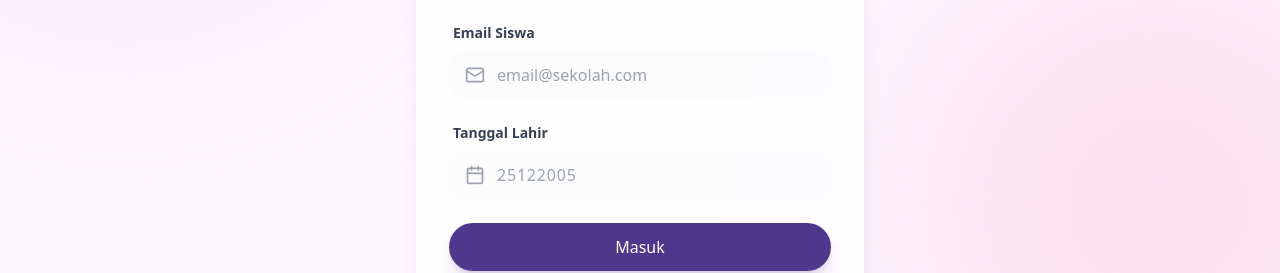
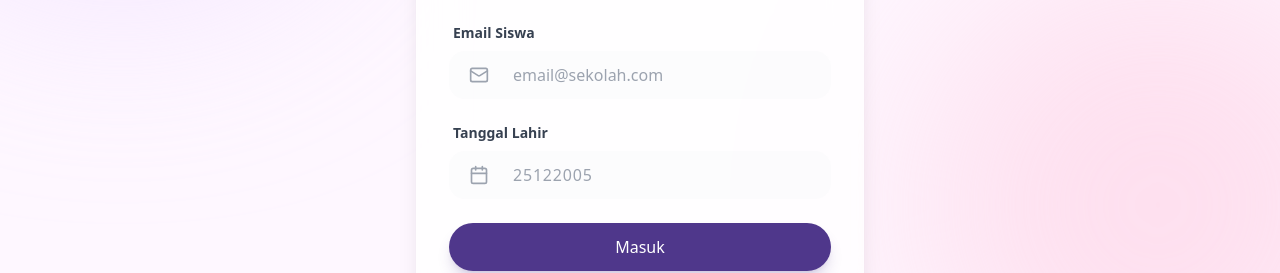
Before and after one commit to Bias8145/siakad-bimbel, a React (Vite) app: page /login in a window 1280 px wide. Shown: the part 425-698 px from the top of the page. Built offline with nearby package versions, Linux system fonts and the light colour scheme.

Commit message:
Fixing cloudflare deploy compatibility

```diff
--- a/src/pages/Login.tsx
+++ b/src/pages/Login.tsx
@@ -135,16 +135,16 @@
                 <div>
                   <label className="block text-sm font-bold text-gray-700 mb-2 ml-1">Email</label>
                   <div className="relative group">
-                    <div className="absolute inset-y-0 left-0 pl-4 flex items-center pointer-events-none z-10">
+                    <div className="absolute inset-y-0 left-0 pl-5 flex items-center pointer-events-none z-10 h-full">
                       <Mail className="h-5 w-5 text-gray-400 group-focus-within:text-[#4F378B] transition-colors" />
                     </div>
-                    {/* Added !pl-12 to force padding-left */}
+                    {/* Increased padding-left to !pl-16 to ensure no overlap */}
                     <input
                       type="email"
                       required
                       value={email}
                       onChange={(e) => setEmail(e.target.value)}
-                      className="m3-input !pl-12 w-full font-medium text-gray-800"
+                      className="m3-input !pl-16 w-full font-medium text-gray-800"
                       placeholder="admin@school.com"
                     />
                   </div>
@@ -152,7 +152,7 @@
                 <div>
                   <label className="block text-sm font-bold text-gray-700 mb-2 ml-1">{t('password')}</label>
                   <div className="relative group">
-                    <div className="absolute inset-y-0 left-0 pl-4 flex items-center pointer-events-none z-10">
+                    <div className="absolute inset-y-0 left-0 pl-5 flex items-center pointer-events-none z-10 h-full">
                       <Lock className="h-5 w-5 text-gray-400 group-focus-within:text-[#4F378B] transition-colors" />
                     </div>
                     <input
@@ -160,7 +160,7 @@
                       required
                       value={password}
                       onChange={(e) => setPassword(e.target.value)}
-                      className="m3-input !pl-12 w-full font-medium text-gray-800"
+                      className="m3-input !pl-16 w-full font-medium text-gray-800"
                       placeholder="••••••••"
                     />
                   </div>
@@ -182,7 +182,7 @@
                 <div>
                   <label className="block text-sm font-bold text-gray-700 mb-2 ml-1">Email Siswa</label>
                   <div className="relative group">
-                    <div className="absolute inset-y-0 left-0 pl-4 flex items-center pointer-events-none z-10">
+                    <div className="absolute inset-y-0 left-0 pl-5 flex items-center pointer-events-none z-10 h-full">
                       <Mail className="h-5 w-5 text-gray-400 group-focus-within:text-[#4F378B] transition-colors" />
                     </div>
                     <input
@@ -190,7 +190,7 @@
                       required
                       value={email}
                       onChange={(e) => setEmail(e.target.value)}
-                      className="m3-input !pl-12 w-full font-medium text-gray-800"
+                      className="m3-input !pl-16 w-full font-medium text-gray-800"
                       placeholder={t('email_placeholder')}
                     />
                   </div>
@@ -198,7 +198,7 @@
                 <div>
                   <label className="block text-sm font-bold text-gray-700 mb-2 ml-1">{t('dob')}</label>
                   <div className="relative group">
-                    <div className="absolute inset-y-0 left-0 pl-4 flex items-center pointer-events-none z-10">
+                    <div className="absolute inset-y-0 left-0 pl-5 flex items-center pointer-events-none z-10 h-full">
                       <Calendar className="h-5 w-5 text-gray-400 group-focus-within:text-[#4F378B] transition-colors" />
                     </div>
                     <input
@@ -206,7 +206,7 @@
                       required
                       value={dob}
                       onChange={(e) => setDob(e.target.value.replace(/\D/g, '').slice(0, 8))}
-                      className="m3-input !pl-12 w-full tracking-wider font-medium text-gray-800"
+                      className="m3-input !pl-16 w-full tracking-wider font-medium text-gray-800"
                       placeholder="25122005"
                       maxLength={8}
                     />
```
